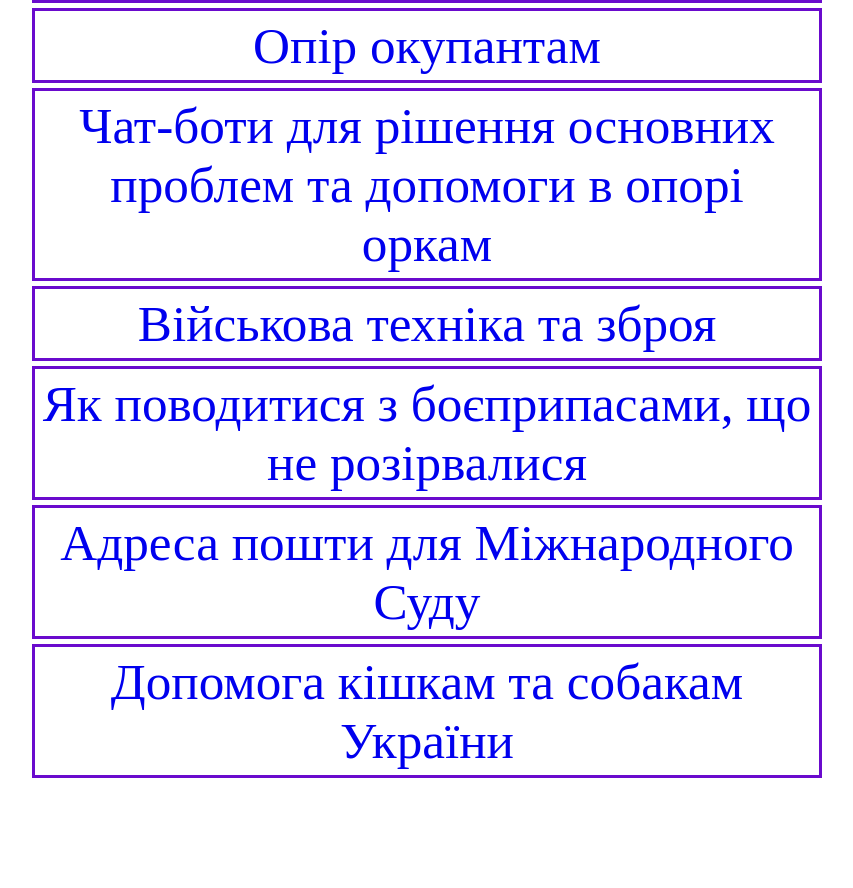
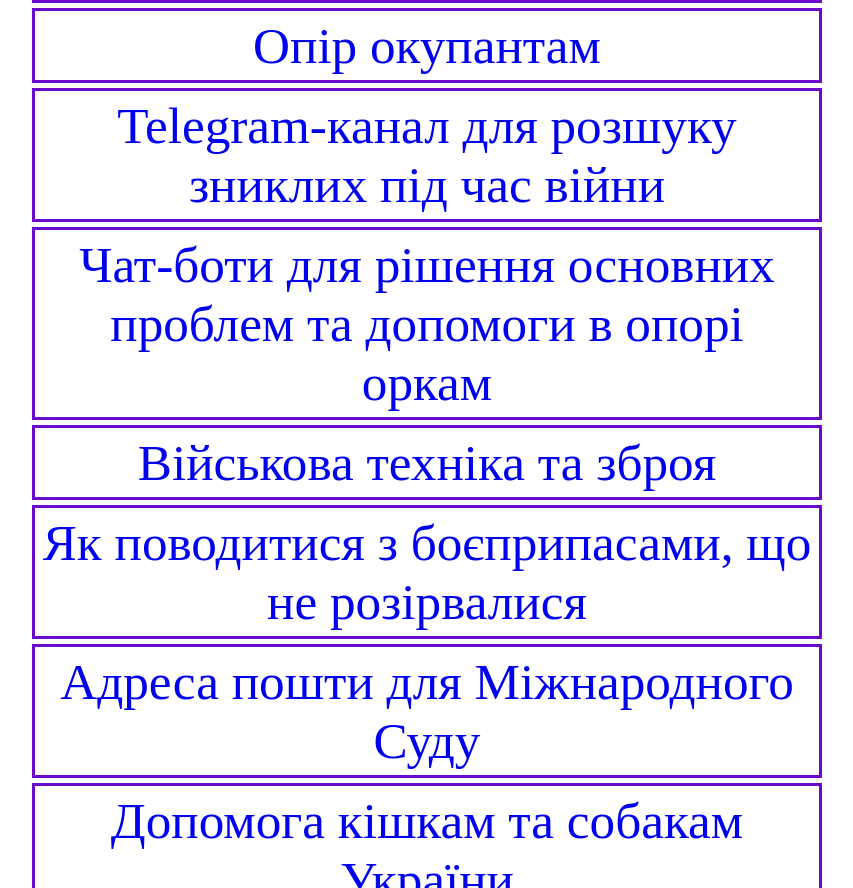
Before and after one commit to tsarnat29/link, a plain HTML site: page index.html in a window 1280 px wide. Shown: the part 1561-2449 px from the top of the page, without its empty margins (213-1066 px from the left). Before the commit the page ends 2344 px from the top, so only its background shows below. Drawn offline with Linux system fonts and the light colour scheme.

Commit message:
adding to base data

```diff
--- a/index.html
+++ b/index.html
@@ -72,6 +72,10 @@ const masButton = [
 		buttonLink: "https://www.change.org/p/%D0%B8%D0%BD%D0%B8%D1%86%D0%B8%D0%B8%D1%80%D0%BE%D0%B2%D0%B0%D1%82%D1%8C-%D0%B8%D0%BC%D0%BF%D0%B8%D1%87%D0%BC%D0%B5%D0%BD%D1%82-%D0%BF%D1%80%D0%B5%D0%B7%D0%B8%D0%B4%D0%B5%D0%BD%D1%82%D0%B0-%D1%80%D0%BE%D1%81%D1%81%D0%B8%D0%B9%D1%81%D0%BA%D0%BE%D0%B9-%D1%84%D0%B5%D0%B4%D0%B5%D1%80%D0%B0%D1%86%D0%B8%D0%B8-%D0%B2%D0%BB%D0%B0%D0%B4%D0%B8%D0%BC%D0%B8%D1%80%D0%B0-%D0%B2%D0%BB%D0%B0%D0%B4%D0%B8%D0%BC%D0%B8%D1%80%D0%BE%D0%B2%D0%B8%D1%87%D0%B0-%D0%BF%D1%83%D1%82%D0%B8%D0%BD%D0%B0?fbclid=IwAR2WN5EyIJaeWxpywG2slD2QM4ufqeHM7z76vFxoOISlwdAV2k4cc9f-6Ek"
 	},
 	{
+		val: "Telegram-канал для розшуку зниклих під час війни",
+		buttonLink: "https://t.me/dity_sos"
+	},
+	{
 		val: "Чат-боти для рішення основних проблем та допомоги в опорі оркам",
 		buttonLink: "https://ibigdan.livejournal.com/28098826.html?thread=1016435978#t1016435978"
 	},
```
